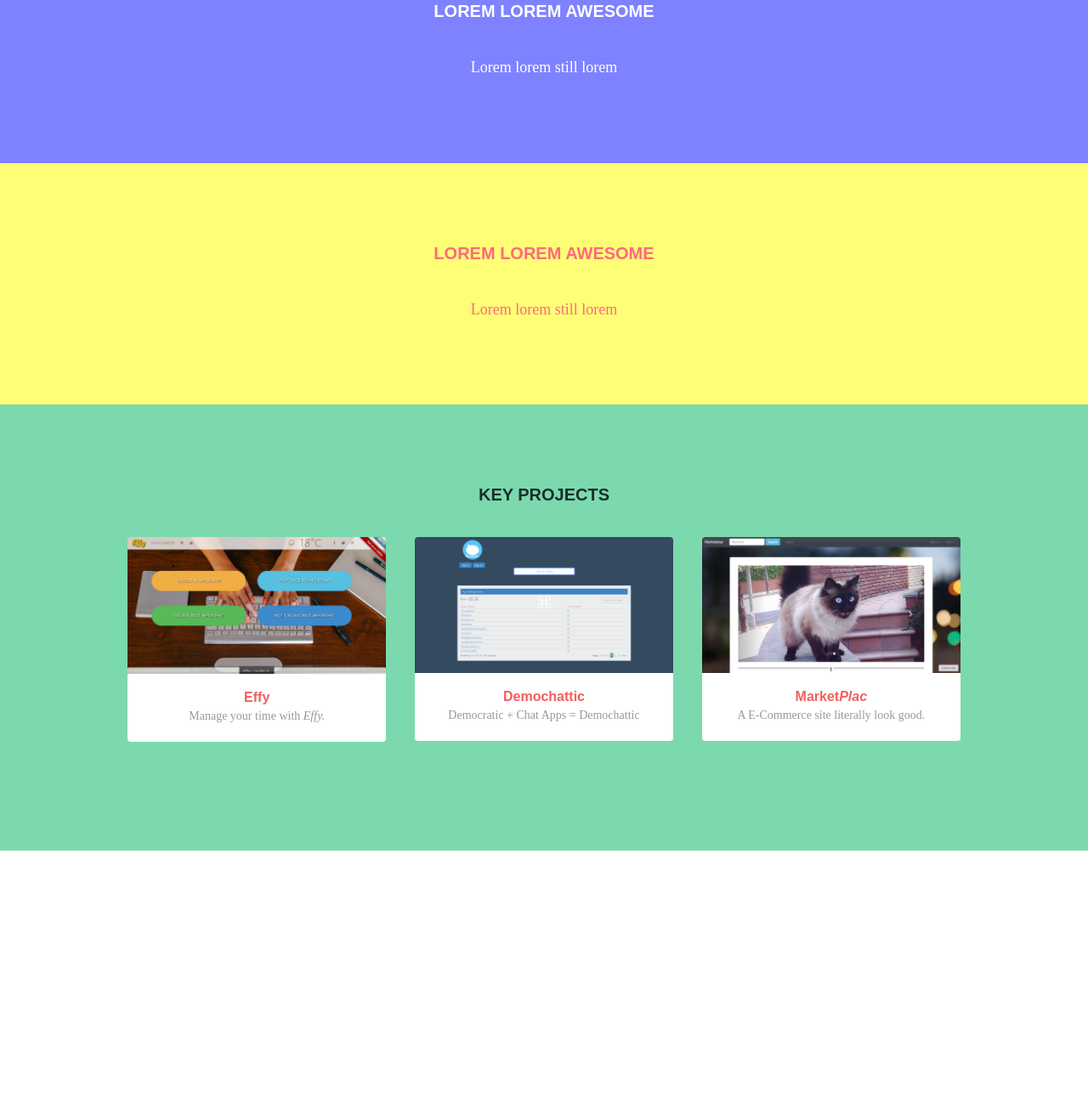
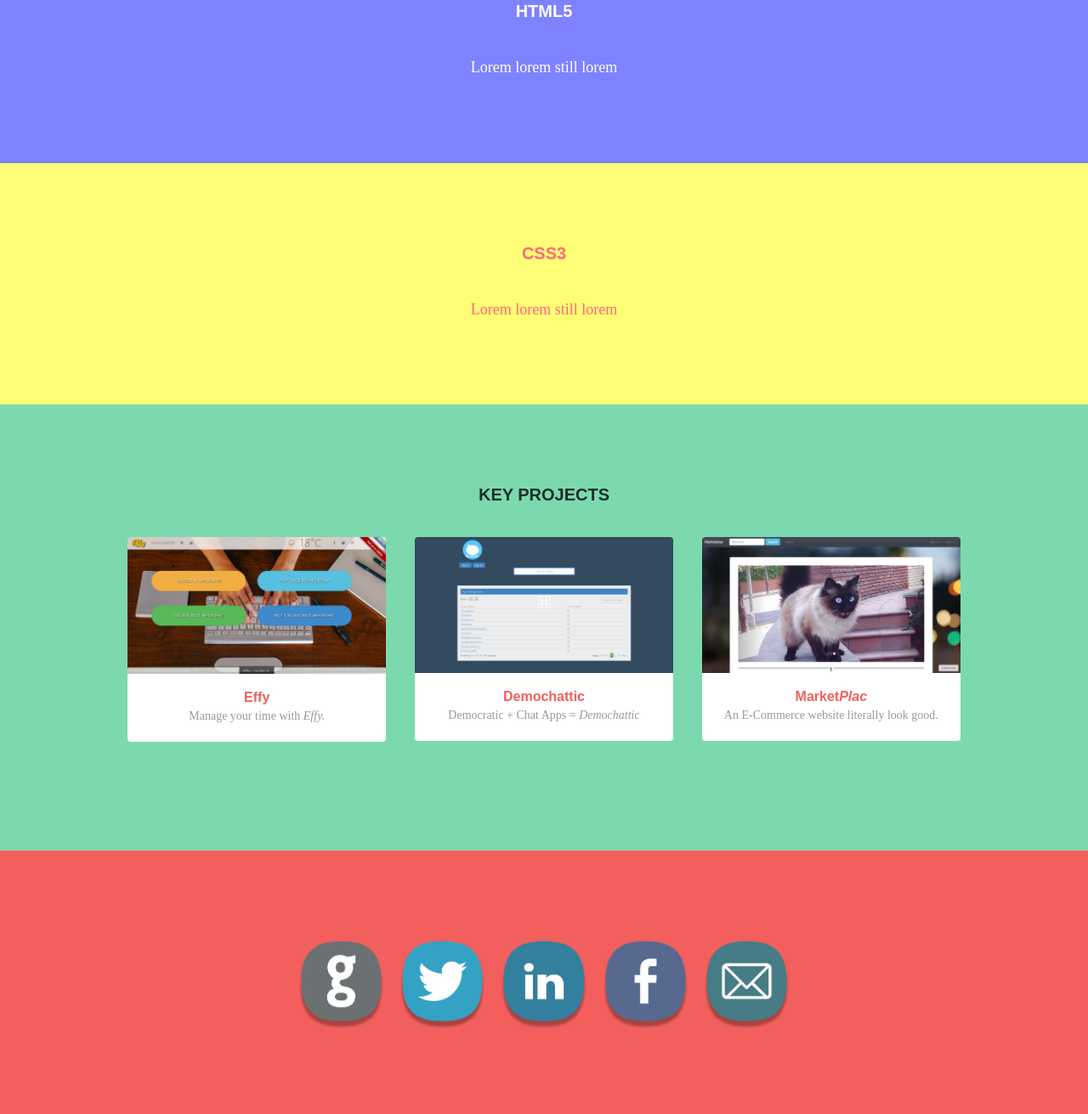
Before and after one commit to nixsiow/nixsiow.github.io, a plain HTML site: page index.html in a window 1280 px wide. Shown: the part 1319-2630 px from the top of the page at 85% size. Before the commit the page ends 2320 px from the top, so only its background shows below. Drawn offline with nearby package versions, Linux system fonts and the light colour scheme; a web font is replaced by a local one.

Commit message:
add social icons

```diff
--- a/css/style.css
+++ b/css/style.css
@@ -172,6 +172,13 @@ header p {
 .cd-placeholder-4 {
   background: #ffff76;
   color: #ff687f;
+}
+.cd-placeholder-5 {
+  background: #f25f5c;
+}
+.social {
+  display: inline-block;
+  width: 15%;
 }
 .italicise {
   font-style: italic;
--- a/index.html
+++ b/index.html
@@ -54,7 +54,7 @@
 
     <section class="cd-section cd-placeholder-3">
       <div class="cd-container">
-        <h2>Lorem Lorem Awesome</h2>
+        <h2>HTML5</h2>
         <p>Lorem lorem still lorem</p>
       </div>
       <!-- cd-container -->
@@ -62,7 +62,7 @@
 
     <section class="cd-section cd-placeholder-4">
       <div class="cd-container">
-        <h2>Lorem Lorem Awesome</h2>
+        <h2>CSS3</h2>
         <p>Lorem lorem still lorem</p>
       </div>
       <!-- cd-container -->
@@ -100,7 +100,8 @@
 
               <div class="cd-member-info">
                 Demochattic
-                <span>Democratic + Chat Apps = Demochattic</span>
+                <span>Democratic + Chat Apps = <i class="italicise">Demochattic</i>
+                </span>
               </div>
             </a>
           </li>
@@ -116,7 +117,7 @@
 
               <div class="cd-member-info">
                 Market<i class="italicise">Plac</i>
-                <span>A E-Commerce site literally look good.</span>
+                <span>An E-Commerce website literally look good.</span>
               </div>
             </a>
           </li>
@@ -206,7 +207,26 @@
   <!-- close the author bio section -->
 
   <footer>
-
+    <section class="cd-section cd-placeholder-5">
+      <div class="cd-container">
+        <a class="social" href="http://www.github.com/nixsiow" target="_blank">
+          <img src="img/Github-Icon.png" alt="Github">
+        </a>
+        <a class="social" href="http://www.twitter.com/nixsiow" target="_blank">
+          <img src="img/Twitter-Icon.png" alt="Twitter">
+        </a>
+        <a class="social" href="http://www.linkedin.com/in/nixsiow" target="_blank">
+          <img src="img/Linkedin-Icon.png" alt="Linkedin">
+        </a>
+        <a class="social" href="http://www.facebook.com/nixsiow.yk" target="_blank">
+          <img src="img/Facebook-Icon.png" alt="Facebook">
+        </a>
+        <a class="social" href="mailto:nixsiow@hotmail.com" target="_blank">
+          <img src="img/Email-Icon.png" alt="Email">
+        </a>
+      </div>
+      <!-- cd-container -->
+    </section>
   </footer>
 
   <script src="http://ajax.googleapis.com/ajax/libs/jquery/1.11.0/jquery.min.js"></script>
```
Also changed, not shown: img/Email-Icon.png (added), img/Facebook-Icon.png (added), img/Github-Icon.png (added), img/Linkedin-Icon.png (added), img/Twitter-Icon.png (added).
